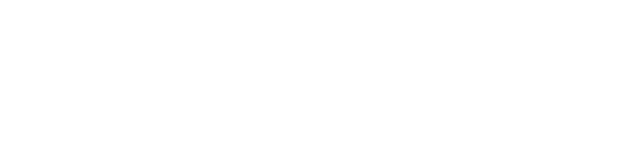
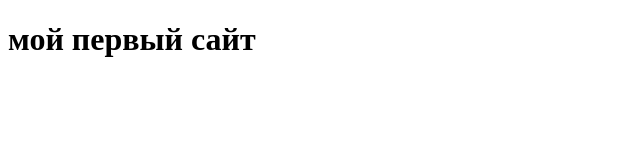
Before and after one commit to Seda02/githublearn, a plain HTML site: page index.html in a window 1280 px wide. Shown: the whole page, without its empty margins (0-640 px from the left). Drawn offline with Linux system fonts and the light colour scheme.

Commit message:
Добавил заголовок

```diff
--- a/index.html
+++ b/index.html
@@ -6,6 +6,6 @@
     <title>Document</title>
 </head>
 <body>
-
+  <h1>мой первый сайт</h1>
 </body>
 </html>
```
